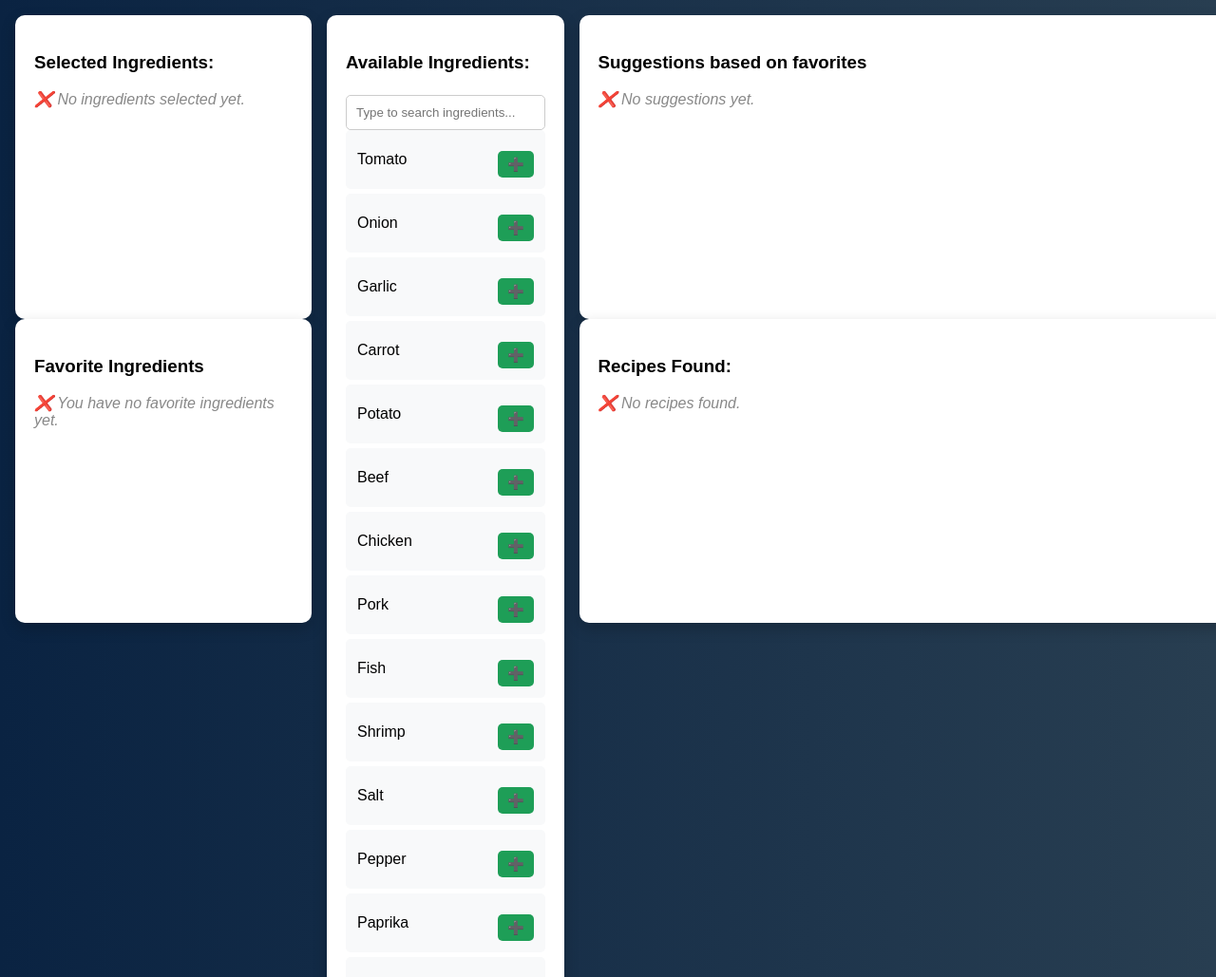
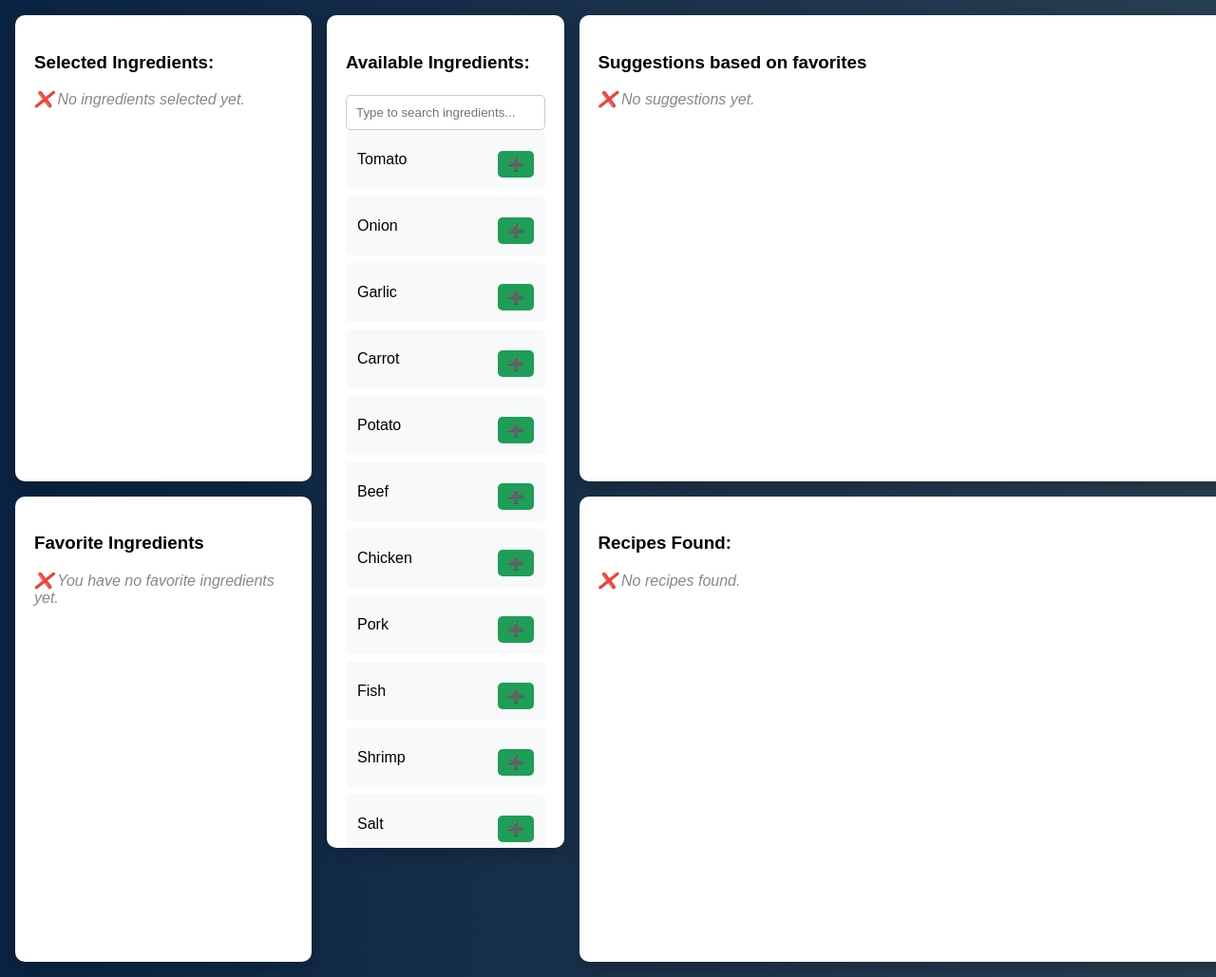
Before and after one commit to SueRix/Favourite-Tastebook, a Django app: page /home/ in a window 1280 px wide. Shown: the whole page at 95% size. Run offline with Django 5.2, Linux system fonts and the light colour scheme; the visitor is signed in with stand-in values (Sample User, id 1).

Commit message:
recreated size of page, fixed some ui problems, added down drops, created scaling

```diff
--- a/favourite_tastebook/recipe_manager/static/css/style.css
+++ b/favourite_tastebook/recipe_manager/static/css/style.css
@@ -15,19 +15,41 @@
 .grid-container {
   display: grid;
   grid-template-columns: 25% 20% 55%;
-  grid-template-rows: auto auto auto;
+  grid-template-rows: auto auto;
   grid-template-areas:
-    "semantic-search list-of-ingredients favorites-based"
-    "added-ingredients list-of-ingredients recipe-based"
-    "favorite-ingredients list-of-ingredients recipe-based";
+    "left-column list-of-ingredients right-column"
+    "left-column list-of-ingredients right-column";
   height: 100vh;
   gap: 1rem;
   padding: 1rem;
   box-sizing: border-box;
 }
 
+.left-column {
+  display: grid;
+  grid-template-rows: auto auto;
+  grid-template-areas:
+    "added-ingredients"
+    "favorite-ingredients";
+  gap: 1rem;
+  grid-area: left-column;
+  height: 100%;
+}
+
+.right-column {
+  display: grid;
+  grid-template-rows: auto auto;
+  grid-template-areas:
+    "favorites-based"
+    "recipe-based";
+  gap: 1rem;
+  grid-area: right-column;
+  height: 100%;
+}
+
+
 .semantic-search-block {
-  grid-area: semantic-search;
+  grid-area: favorites-based;
 }
 .added-ingredients-block {
   grid-area: added-ingredients;
@@ -37,12 +59,16 @@
 }
 .all-ingredients-block {
   grid-area: list-of-ingredients;
+  overflow-y: auto;
+  max-height: calc(100vh - 12rem);
 }
 .favorite-based-render-block {
   grid-area: favorites-based;
 }
 .recipe-based-render-block {
   grid-area: recipe-based;
+  overflow-y: auto;
+  max-height: calc(100vh - 12rem);
 }
 
 .block {
@@ -51,8 +77,10 @@
   border-radius: 10px;
   box-shadow: 0 6px 16px rgba(0, 0, 0, 0.2);
   transition: transform 0.3s ease;
-  height: 100%;
+  height: auto;
   min-height: 100px;
+  display: flex;
+  flex-direction: column;
 }
 .block:hover {
   transform: scale(1.02);
@@ -111,10 +139,10 @@
   margin: 0;
   padding: 0;
 }
-.ingredient-item, .dish-item, .available-ingredient {
+.ingredient-item, .available-ingredient {
   background: #f8f9fa;
   padding: 12px;
-  margin-bottom: 5px;
+  margin-bottom: 8px;
   border-radius: 5px;
   display: flex;
   justify-content: space-between;
@@ -122,7 +150,6 @@
   transition: all 0.3s ease;
 }
 .ingredient-item:hover,
-.dish-item:hover,
 .available-ingredient:hover {
   background: #e9ecef;
 }
@@ -139,11 +166,25 @@
   padding: 5px 10px;
   cursor: pointer;
   transition: 0.3s ease;
+  margin-left: auto;
 }
 .remove-btn:hover {
   background: #c82333;
   transform: scale(1.1);
 }
+
+.btn-add-small {
+  background: #1E9E57;
+  color: #fff;
+  margin-left: auto;
+  padding: 6px 10px;
+  border-radius: 5px;
+}
+.btn-add-small:hover {
+  background: #178E48;
+  transform: scale(1.05);
+}
+
 
 input {
   width: 100%;
@@ -172,3 +213,31 @@
     height: auto;
   }
 }
+
+details > summary {
+  list-style: none;
+  cursor: pointer;
+  padding: 10px;
+  background-color: #f0f0f0;
+  border-radius: 5px;
+  margin-bottom: 5px;
+}
+
+details > summary::-webkit-details-marker {
+  display: none;
+}
+
+details > summary::before {
+  content: '▶';
+  display: inline-block;
+  margin-right: 5px;
+}
+
+details[open] > summary::before {
+  content: '▼';
+}
+
+details ul {
+  padding-left: 20px;
+  margin-top: 10px;
+}
```
